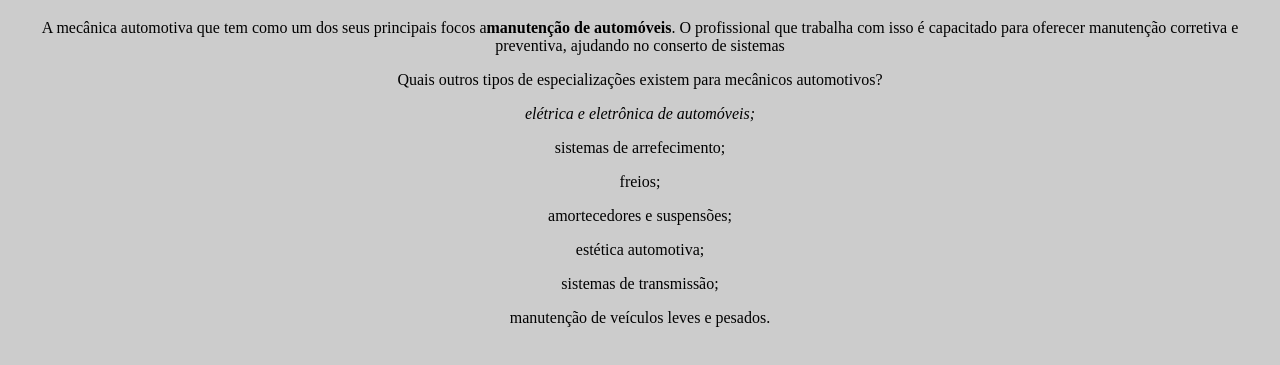
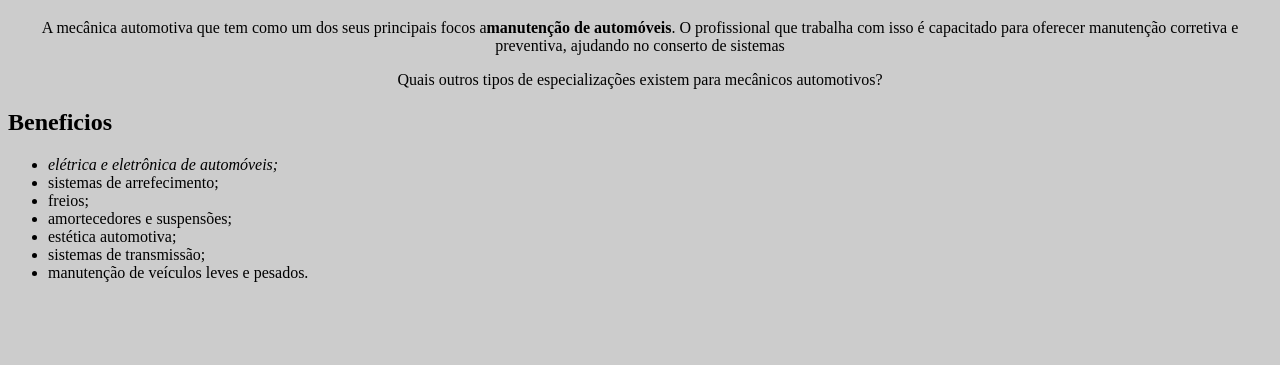
Before and after one commit to vitinkki/HTML5eCSS31A, a plain HTML site: page index.html in a window 1280 px wide. Shown: the part 61-426 px from the top of the page. Drawn offline with Linux system fonts and the light colour scheme.

Commit message:
melhorando

```diff
--- a/index.html
+++ b/index.html
@@ -7,25 +7,26 @@
     <link rel="stylesheet" href="style.css">
   </head>
   <body>
-     <h1>MECANICA AUTOMOTIVA</h1>
+    <div class="principal">
+      <h1>MECANICA AUTOMOTIVA</h1>
 
-     <p> A mecânica automotiva que tem como um dos seus principais focos a<strong>manutenção de automóveis</strong>.
-     O profissional que trabalha com isso é capacitado para oferecer manutenção corretiva e preventiva, ajudando no conserto de sistemas</p>
+      <p id="missao"> A mecânica automotiva que tem como um dos seus principais focos a<strong>manutenção de automóveis</strong>.
+      O profissional que trabalha com isso é capacitado para oferecer manutenção corretiva e preventiva, ajudando no conserto de sistemas</p>
 
-     <p> Quais outros tipos de especializações existem para mecânicos automotivos?</p>
+      <p> Quais outros tipos de especializações existem para mecânicos automotivos?</p>
+     </div>
+     <div class="beneficios">
+        <h2>Beneficios</h2>
 
-     <p> <em>elétrica e eletrônica de automóveis;</em></p>
-
-     <p> sistemas de arrefecimento;</p>
-
-     <p> freios;</p>
-
-     <p> amortecedores e suspensões;</p>
-
-     <p> estética automotiva;</p>
-
-     <p>sistemas de transmissão;</p>
-
-     <p> manutenção de veículos leves e pesados.</p>
+     <ul>
+        <li class="itens"> <em>elétrica e eletrônica de automóveis;</em></li>
+        <li class="itens"> sistemas de arrefecimento;</li>
+        <li class="itens"> freios;</li>
+        <li class="itens"> amortecedores e suspensões;</li>
+        <li class="itens"> estética automotiva;</li>
+        <li class="itens">sistemas de transmissão;</li>
+        <li class="itens"> manutenção de veículos leves e pesados.</li>
+     </ul>
+    </div>
   </body>
 </html>
```
